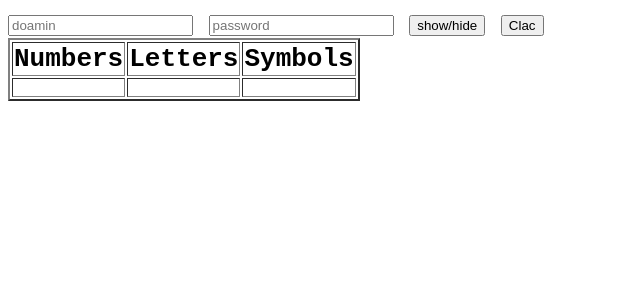
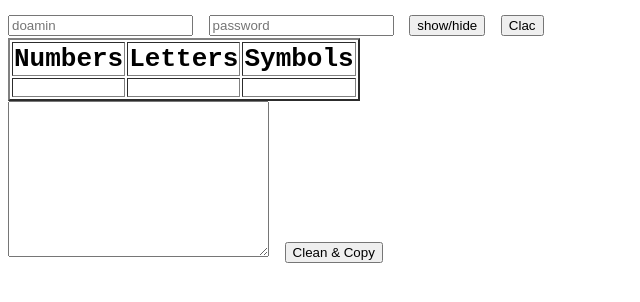
Before and after one commit to AlphaGodzilla/my-password-manager, a plain HTML site: page index.html in a window 1280 px wide. Shown: the whole page, without its empty margins (0-640 px from the left). Drawn offline with nearby package versions, Linux system fonts and the light colour scheme.

Commit message:
add: 增加了复制板功能

```diff
--- a/index.html
+++ b/index.html
@@ -41,6 +41,8 @@
             </tr>
         </tbody>
     </table>
+    <textarea name="board" id="board" cols="30" rows="10"></textarea>
+    <button id="cleanAndCopy" onclick="cleanAndCopy()">Clean & Copy</button>
 </body>
 <script type="text/javascript">
 
@@ -164,5 +166,20 @@ function showOrHide() {
     const password = document.getElementById('password');
     password.type = password.type === 'password' ? 'text' : 'password';
 }
+
+function cleanAndCopy() {
+    const board = document.getElementById('board');
+    board.value = !!board.value ? board.value.replaceAll(/\s/g, '') : board.value
+    if (!board.value) {
+        alert('board is empty')
+        return
+    }
+    // copy
+    navigator.clipboard.writeText(board.value).then(() => {
+        alert("Text copied to clipboard...")
+    }).catch(err => {
+        alert('Something went wrong', err);
+    })
+}
 </script>
 </html>
```
